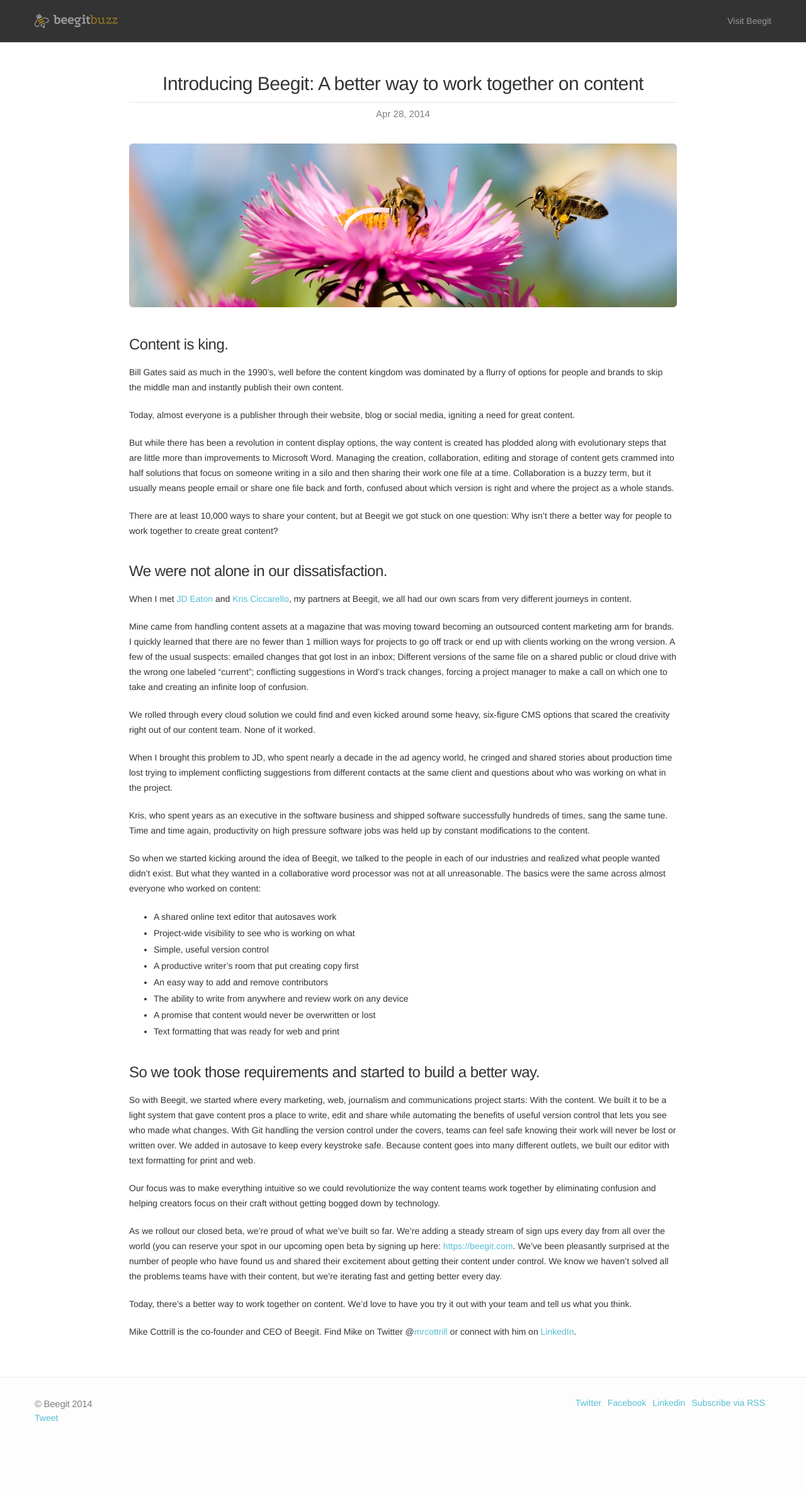
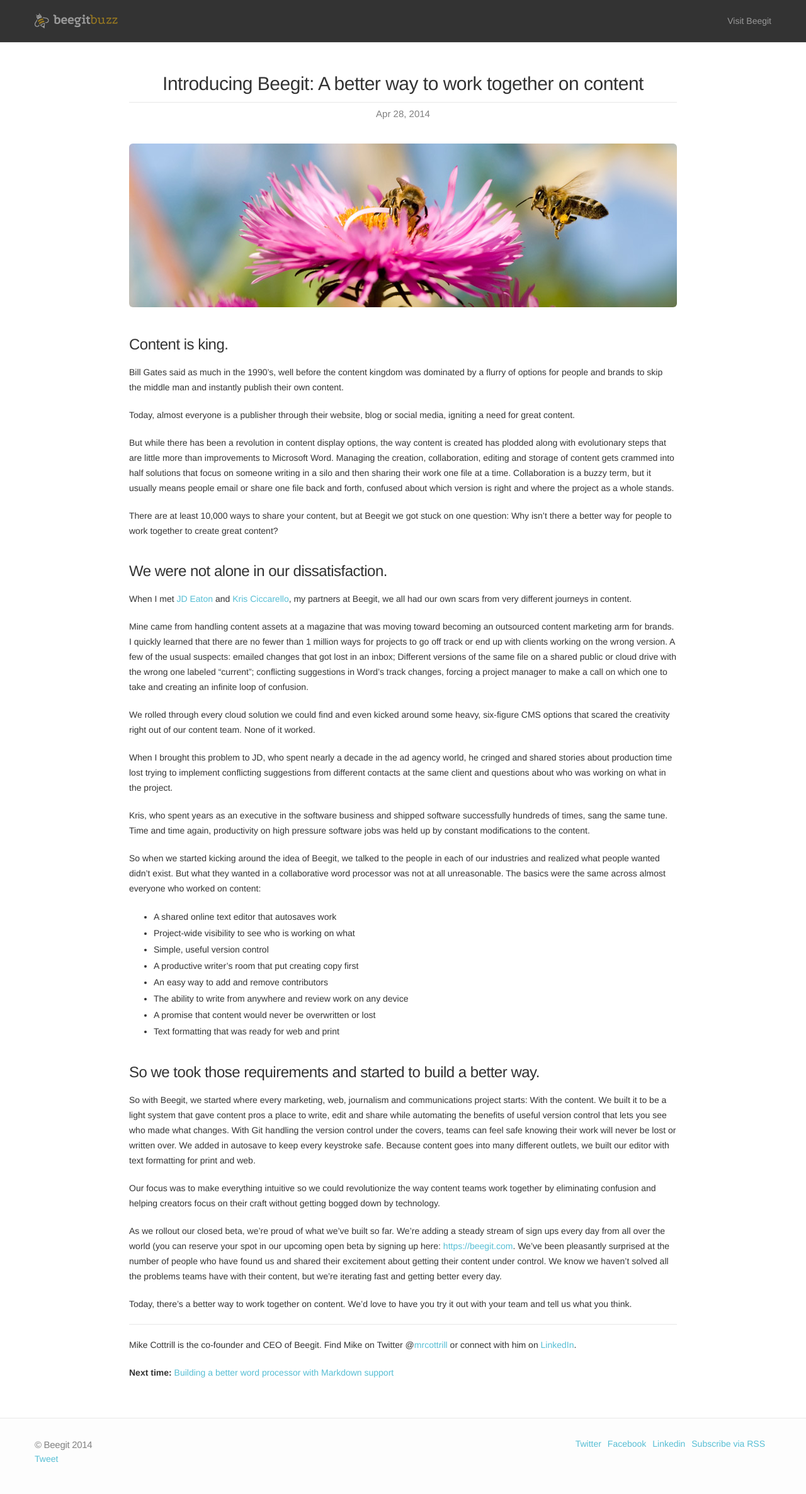
Before and after one commit to sancsoft/beegit.github.io, a Jekyll site: the page built from _posts/2014-04-28-introducing-beegit.markdown, in a window 1280 px wide. Shown: the whole page at 63% size. Built offline with Jekyll 4.4.1, drawn with Linux system fonts in a browser that asks for light colours; comment, search, counter and statistics services are not loaded; before the commit the page ends 2308 px from its top, so only the background shows below that.

Commit message:
Hooked up 'next time' links. Styled sign off and hr.

```diff
--- a/_posts/2014-04-28-introducing-beegit.markdown
+++ b/_posts/2014-04-28-introducing-beegit.markdown
@@ -49,4 +49,8 @@
 
 Today, there’s a better way to work together on content. We’d love to have you try it out with your team and tell us what you think.
 
+---
+
 Mike Cottrill is the co-founder and CEO of Beegit. Find Mike on Twitter  @[mrcottrill](http://twitter.com/mrcottrill) or connect with him on [LinkedIn](http://www.linkedin.com/in/mikecottrill).
+
+**Next time:** [Building a better word processor with Markdown support](/2014/05/27/supporting-markdown/)
--- a/_posts/2014-05-27-supporting-markdown.markdown
+++ b/_posts/2014-05-27-supporting-markdown.markdown
@@ -74,7 +74,7 @@
 
 Markdown support is part of a bigger plan to make it easier for people to work together on content with Beegit. We're putting all the parts together and will have them available soon. Our beta release is coming next month, and we welcome you to come see what we're doing by registering at [www.beegit.com](https://beegit.com).
 
---
+---
 
 Mike Cottrill is the co-founder and CEO of Beegit. Find Mike on Twitter @[mrcottrill](https://twitter.com/mrcottrill) or connect with him on [LinkedIn](http://www.linkedin.com/in/mikecottrill).
 
--- a/css/main.css
+++ b/css/main.css
@@ -309,6 +309,13 @@
   height: auto;
   margin: 0;
   border-radius: 6px;
+}
+
+hr {
+   border-top: 1px solid #e8e8e8;
+   border-left: 0;
+   border-right: 0;
+   border-bottom: 0;
 
 }
 
```
